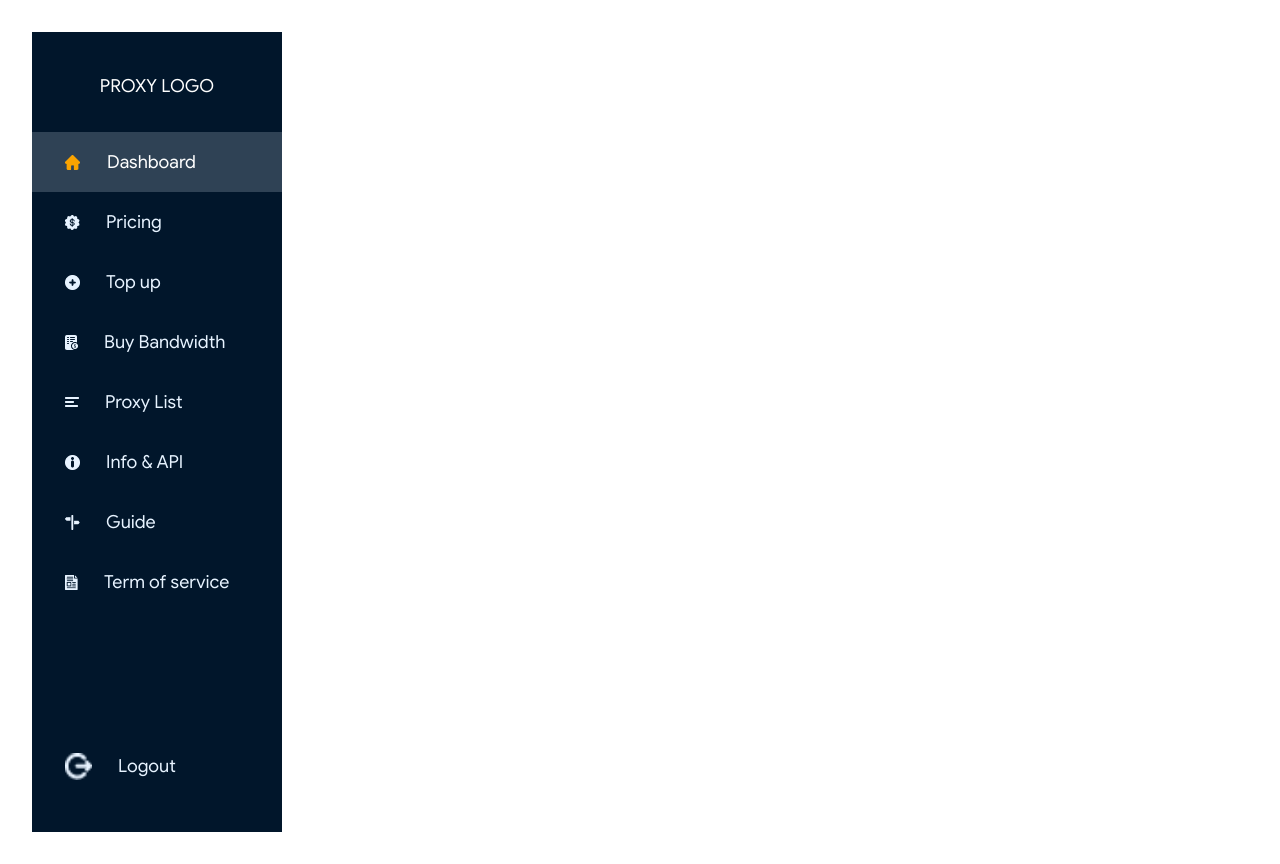
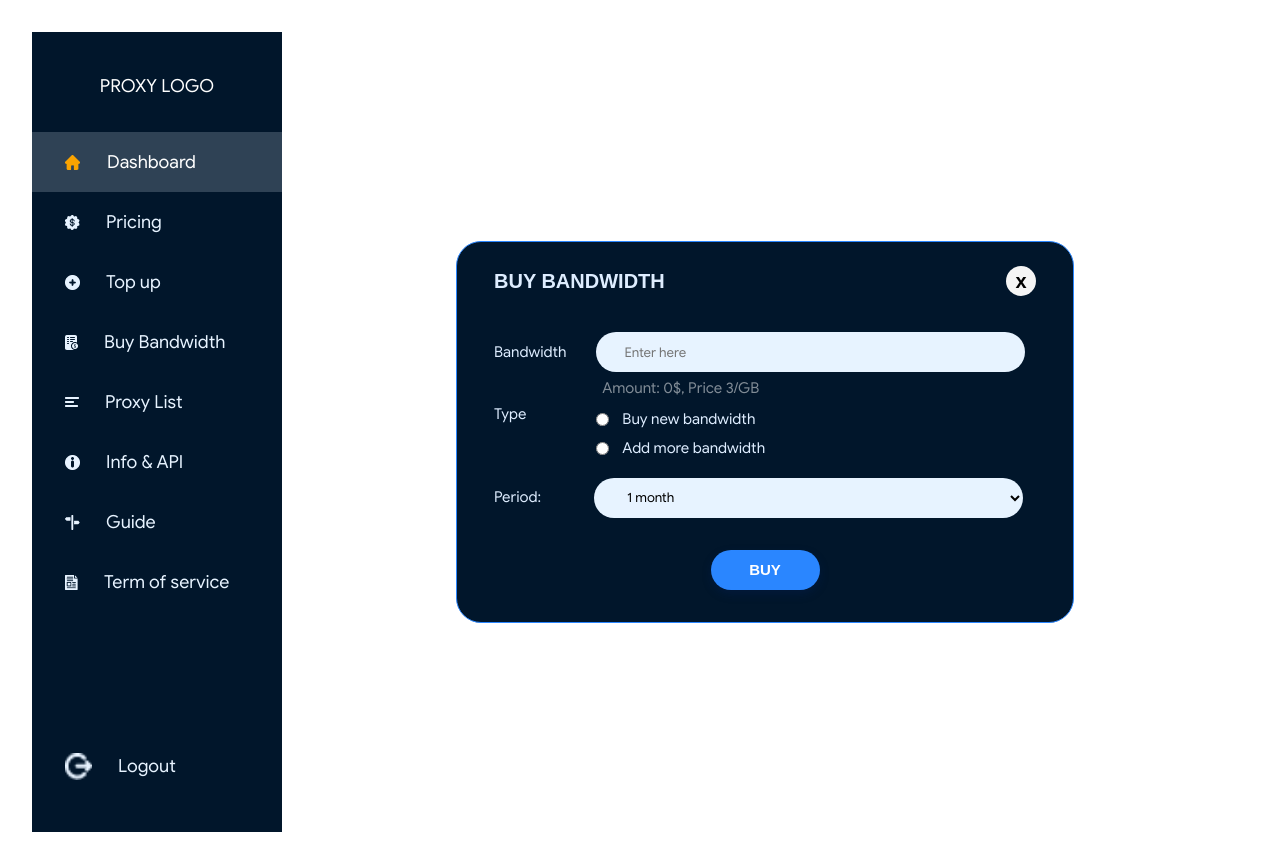
Before and after one commit to CuongCter/Proxy_Dashboard, a React (Vite) app: page /buy-bandwidth in a window 1280 px wide. Before the commit the page ends 800 px from the top, so only its background shows below. Built offline with nearby package versions, Linux system fonts and the light colour scheme; a web font is replaced by a local one.

Commit message:
popup bandwidth

```diff
--- a/src/assets/scss/components/_plans.scss
+++ b/src/assets/scss/components/_plans.scss
@@ -4,10 +4,10 @@
       width: 100%;
       &-header{
         width: 100%;
-        background-color: #f2f2f2;
+        background-color: #f2f8ff;
         border-radius: 50px;
         height: 56px;
-        background: #D4E7FF;
+
 
       }
       &-body{
--- /dev/null
+++ b/src/assets/scss/pages/_buyBandwidth.scss
@@ -0,0 +1,156 @@
+.bandwidth {
+    margin-left: 250px;
+    width: 100%;
+    min-height: 100vh;
+    display: flex;
+    align-items: center;
+    justify-content: center;
+
+    &__popup {
+        width: 618px;
+        height: 382px;
+        background: #01162B;
+        border: 1px solid #2A86FF;
+        border-radius: 25px;
+        padding: 24px 37px;
+        display: flex;
+        flex-direction: column;
+        align-items: center;
+
+        &-header {
+            display: flex;
+            width: 100%;
+            margin-bottom: 36px;
+            justify-content: space-between;
+
+            &-title {
+                font-weight: 700;
+                font-size: 20px;
+                color: #DEEDFF;
+            }
+
+            &-close {
+                width: 30px;
+                height: 30px;
+                background: #F5F5F5;
+                border-radius: 50%;
+                display: flex;
+                justify-content: center;
+                align-items: center;
+                font-weight: 700;
+                font-size: 20px;
+                cursor: pointer;
+                font-family: 'GoogleSans', sans-serif;
+            }
+        }
+
+        &-main {
+            width: 100%;
+
+            &-amount {
+                display: flex;
+                width: 100%;
+                align-items: center;
+
+                &-title {
+                    color: #DEEDFF;
+                    font-weight: 400;
+                    font-size: 15px;
+                    line-height: 19px;
+
+                }
+
+                &-input {
+                    width: 429px;
+                    height: 40px;
+                    background: #E7F3FF;
+                    border-radius: 25px;
+                    margin-left: 29px;
+                    padding-left: 29px;
+                    border: none;
+                }
+            }
+
+            &-type {
+                display: flex;
+                width: 100%;
+                align-items: center;
+
+                &-title {
+                    color: #DEEDFF;
+                    font-weight: 400;
+                    font-size: 15px;
+                    line-height: 19px;
+
+                }
+
+                &-option {
+                    padding-top: 5px;
+                    margin-left: 70px;
+
+                    &-note {
+                        font-weight: 400;
+                        font-size: 15px;
+                        color: #FFFFFF;
+                        opacity: 0.5;
+                        margin-bottom: 10px;
+                    }
+                }
+            }
+
+            &-period {
+                display: flex;
+                width: 100%;
+                align-items: center;
+                margin-top: 20px;
+
+                &-title {
+                    color: #DEEDFF;
+                    font-weight: 400;
+                    font-size: 15px;
+                    line-height: 19px;
+
+                }
+
+                &-select {
+                    width: 429px;
+                    height: 40px;
+                    background: #E7F3FF;
+                    border-radius: 25px;
+                    margin-left: 53px;
+                    padding-left: 29px;
+                    border: none;
+                    padding-right: 40px;
+
+                    option {
+                        height: 100px;
+                    }
+                }
+            }
+
+            &-buy {
+                width: 109px;
+                height: 40px;
+                background: #2A86FF;
+                box-shadow: 0px 4px 10px rgba(8, 35, 106, 0.25);
+                border-radius: 25px;
+                font-weight: 700;
+                font-size: 15px;
+                line-height: 19px;
+                color: #FFFFFF;
+                margin-top: 32px;
+                border: none;
+                font-family: 'GoogleSans', sans-serif;
+            }
+        }
+    }
+}
+
+.label_bandwidth {
+    font-weight: 400;
+    font-size: 15px;
+    line-height: 19px;
+    color: #DEEDFF;
+    margin-left: 13px;
+
+}
--- a/src/index.scss
+++ b/src/index.scss
@@ -66,6 +66,7 @@ h4,
 h5,
 h6 {
   overflow-wrap: break-word;
+  font-family: 'GoogleSans', sans-serif;
 }
 
 $mobile-width: 600px;
--- a/src/pages/BuyBandwidth.jsx
+++ b/src/pages/BuyBandwidth.jsx
@@ -1,8 +1,47 @@
 import React from 'react'
-
+import '../assets/scss/pages/_buyBandwidth.scss'
 const BuyBandwidth = () => {
   return (
-    <div>BuyBandwidth</div>
+    <div className='bandwidth'>
+      <div className='bandwidth__popup'>
+        <div className='bandwidth__popup-header'>
+          <h1 className='bandwidth__popup-header-title'>BUY BANDWIDTH</h1>
+          <div className='bandwidth__popup-header-close'>x</div>
+        </div>
+        <div className="bandwidth__popup-main">
+          <div className="bandwidth__popup-main-amount">
+            <h3 className='bandwidth__popup-main-amount-title'>Bandwidth</h3>
+            <input className='bandwidth__popup-main-amount-input' placeholder='Enter here' type='text'>
+            </input>
+          </div>
+          <div className="bandwidth__popup-main-type">
+            <div className="bandwidth__popup-main-type-title">Type</div>
+            <div className='bandwidth__popup-main-type-option'>
+              <p className='bandwidth__popup-main-type-option-note'>Amount: 0$, Price 3/GB</p>
+              <div style={{ display: 'flex', marginBottom: '10px' }}>
+                <input type="radio" name="bandwidth" />
+                <label className='label_bandwidth' for="bandwidth">Buy new bandwidth</label>
+              </div>
+              <div style={{ display: 'flex' }}>
+                <input type="radio" name="bandwidth" />
+                <label className='label_bandwidth' for="bandwidth">Add more bandwidth</label>
+              </div>
+            </div>
+          </div>
+          <div className="bandwidth__popup-main-period">
+            <h3 className='bandwidth__popup-main-period-title'>Period:</h3>
+            <select className='bandwidth__popup-main-period-select' type='text'>
+              <option className='select-option' value="1" selected>1 month</option>
+              <option className='select-option' value="2" >2 months</option>
+              <option className='select-option' value="3">3 months</option>
+            </select>
+          </div>
+        </div>
+        <button className='bandwidth__popup-main-buy'>
+          BUY
+        </button>
+      </div>
+    </div>
   )
 }
 
```
Also changed, not shown: src/assets/scss/pages/_proxy.scss (added).
